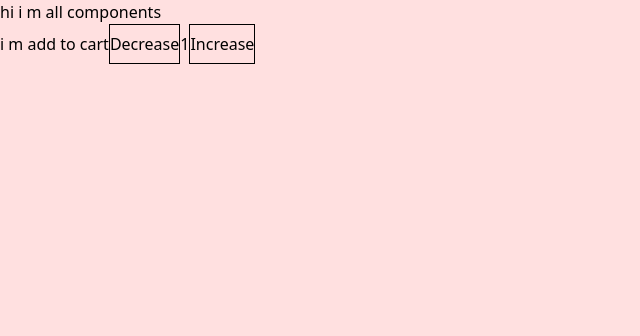
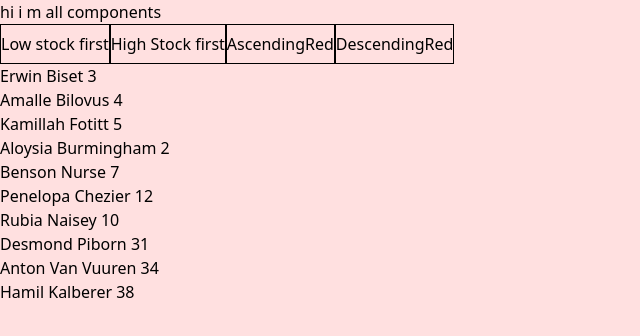
Before and after one commit to MohammadWazahat/myReactSmallComponents, a React (Vite) app: page / in a window 1280 px wide. Shown: the top 336 px of the page, without its empty margins (0-640 px from the left). Built offline with nearby package versions, Linux system fonts and the light colour scheme.

Commit message:
component for sorting data using useReducer is created

```diff
--- /dev/null
+++ b/src/components/12SortingData/SortingDataReducer.jsx
@@ -0,0 +1,87 @@
+import React, { useReducer } from "react";
+import Data from "../../../public/dummyJson.json";
+
+const SortingDataReducer = () => {
+
+  const initialState = Data;
+
+  const reducer = (state, action) => {
+    if (action.type === "ASCENDING") {
+      const sorted = action.payload.sort((a, b) => {
+        return a.first_name.localeCompare(b.first_name);
+      });
+      return sorted;
+    }
+    if (action.type === "DESCENDING") {
+      const sorted = action.payload.sort((a, b) => {
+        return b.first_name.localeCompare(a.first_name);
+      });
+      return sorted;
+    }
+    if (action.type === "LOWEST") {
+      const sorted = action.payload.sort((a, b) => {
+        return a.stock - b.stock;
+      });
+      return sorted;
+    }
+    if (action.type === "HIGHEST") {
+      const sorted = action.payload.sort((a, b) => {
+        return b.stock - a.stock;
+      });
+      return sorted;
+    }
+    return state;
+  };
+
+  const [state, dispatch] = useReducer(reducer, initialState);
+
+  const SortAscRed = () => {
+    dispatch({
+      type: "ASCENDING",
+      payload: [...state],
+    });
+  };
+
+  const SortDescRed = () => {
+    dispatch({
+      type: "DESCENDING",
+      payload: [...state],
+    });
+  };
+
+  const SortLowestRed = () => {
+    dispatch({
+      type: "LOWEST",
+      payload: [...state],
+    });
+  };
+  const SortHighestRed = () => {
+    dispatch({
+      type: "HIGHEST",
+      payload: [...state],
+    });
+  };
+
+  return (
+    <div>
+      <div>
+
+        <button onClick={() => SortLowestRed()}>Low stock first</button>
+        <button onClick={() => SortHighestRed()}>High Stock first</button>
+        <button onClick={() => SortAscRed()}>AscendingRed</button>
+        <button onClick={() => SortDescRed()}>DescendingRed</button>
+        <div>
+          {state.map((item, index) => {
+            return (
+              <div key={index}>
+                {item.first_name} {item.last_name} {item.stock}
+              </div>
+            );
+          })}
+        </div>
+      </div>
+    </div>
+  );
+};
+
+export default SortingDataReducer;
--- a/src/components/AllComponents.jsx
+++ b/src/components/AllComponents.jsx
@@ -22,6 +22,7 @@ import ToggleThemeReducer from "./toggleTheme/ToggleThemeReducer";
 import NewTestReducer from "./testReducer/NewTestReducer";
 import DynamicTabReducer from "./06DynamicData/DynamicTabReducer";
 import AddingCartReducer from "./09AddToCart/AddingCartReducer";
+import SortingDataReducer from "./12SortingData/SortingDataReducer";
 
 const AllComponents = () => {
   const [count, setCount] = useState("hello g");
@@ -55,7 +56,8 @@ const AllComponents = () => {
           {/* <ToggleThemeReducer/> */}
           {/* <NewTestReducer/> */}
           {/* <DynamicTabReducer/> */}
-          <AddingCartReducer/>
+          {/* <AddingCartReducer/> */}
+          <SortingDataReducer/>
         </div>
       </counterContext.Provider>
     </>
```
